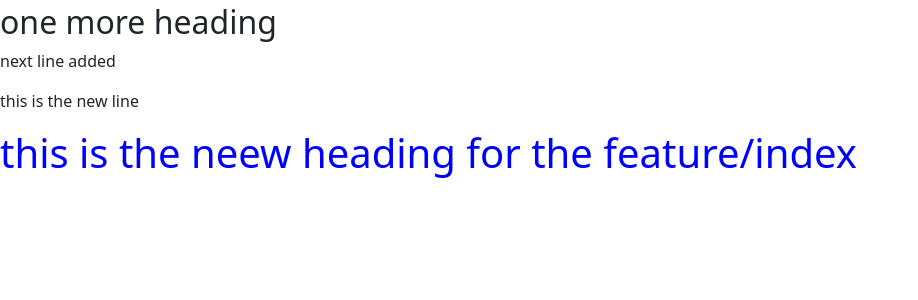
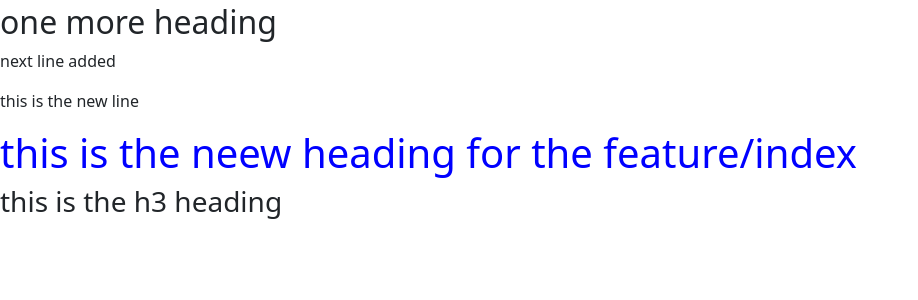
Before and after one commit to shailendra-sahu-43/first_django_project, a Django app: page /about in a window 1280 px wide. Shown: the part 293-593 px from the top of the page, without its empty margins (0-918 px from the left). Run offline with Django 5.2, Linux system fonts and the light colour scheme.

Commit message:
this is the new feature update

```diff
--- a/new_project/templates/about.html
+++ b/new_project/templates/about.html
@@ -17,4 +17,7 @@
 
 <h1> this is the neew heading for the feature/index</h1>
 
+
+<h3> this is the h3 heading </h3>
+
 {% endblock %}
```
